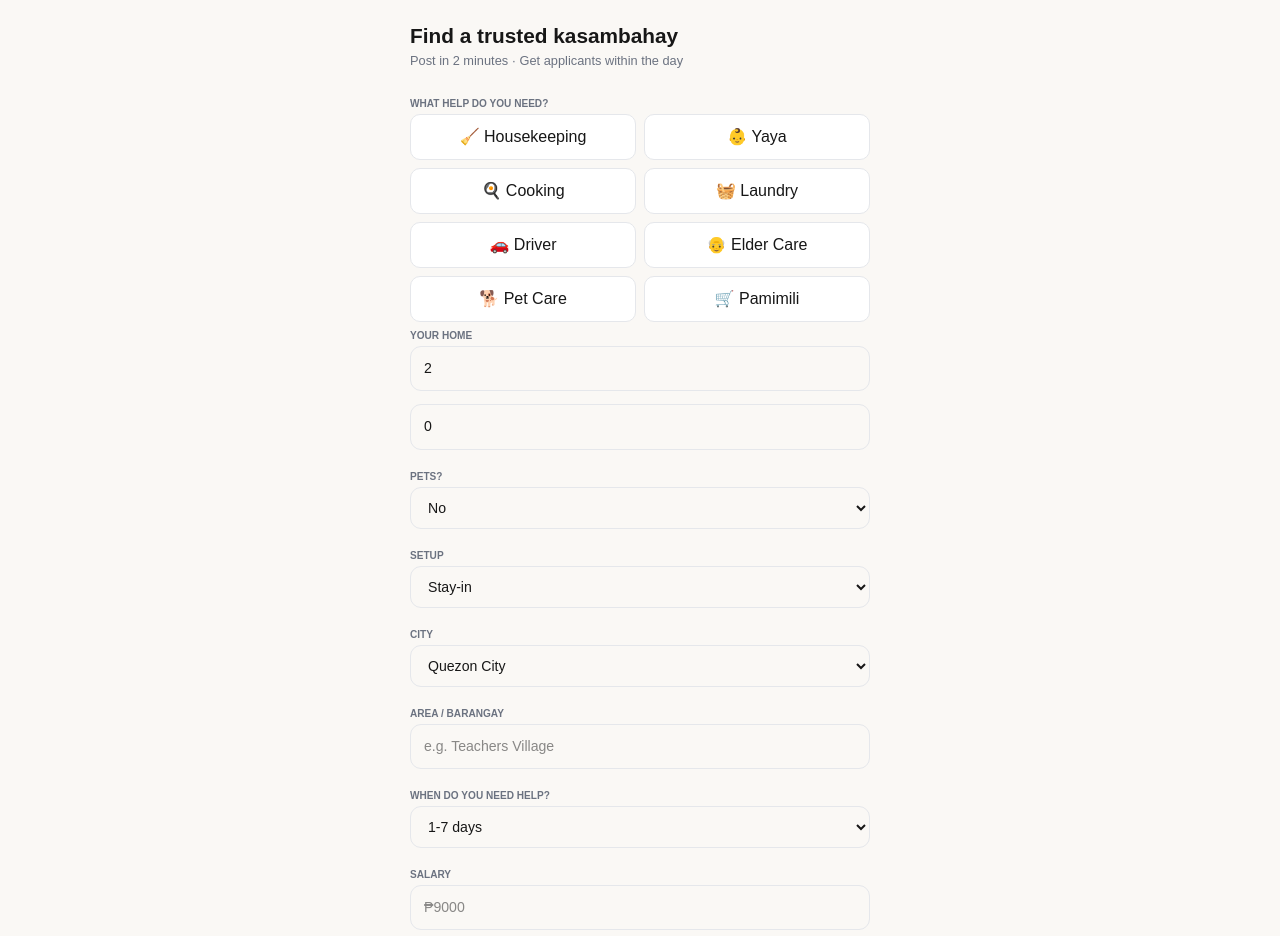
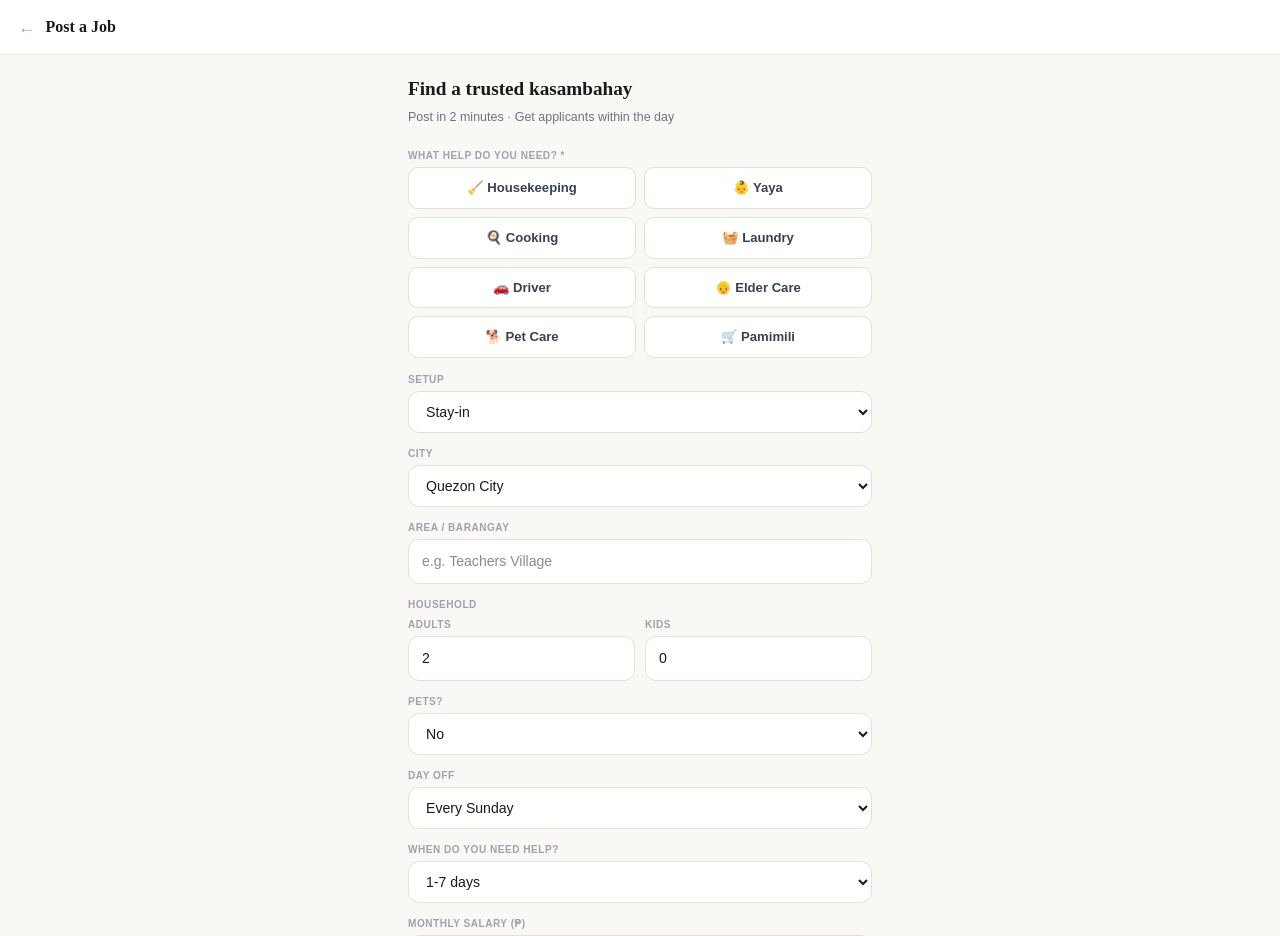
Before and after one commit to IPC-broad/maidit, a Next.js app: page /dashboard/homeowner/post-job in a window 1280 px wide. Shown: the top 936 px of the page. Built offline with nearby package versions, Linux system fonts and the light colour scheme.

Commit message:
Post job with 499 PayMongo payment gate

```diff
--- a/app/dashboard/homeowner/post-job/page.tsx
+++ b/app/dashboard/homeowner/post-job/page.tsx
@@ -1,14 +1,16 @@
 'use client'
 import { useState } from 'react'
 import { useRouter } from 'next/navigation'
+
+const PAYMONGO_LINK = 'https://pm.link/org-9FQv6XBpoCxdDMaMPY8gze3N/3H88IVz'
 
 export default function PostJobPage() {
   const router = useRouter()
 
   const [loading, setLoading] = useState(false)
-  const [success, setSuccess] = useState(false)
   const [error, setError] = useState('')
-  const [step, setStep] = useState<'form' | 'review'>('form')
+  const [step, setStep] = useState<'form' | 'review' | 'pay' | 'confirm' | 'done'>('form')
+  const [submitting, setSubmitting] = useState(false)
 
   const [form, setForm] = useState({
     salary: '',
@@ -25,37 +27,22 @@ export default function PostJobPage() {
   })
 
   const update = (k: string, v: any) => setForm(f => ({ ...f, [k]: v }))
-
   const toggleScope = (s: string) => setForm(f => ({
     ...f,
-    scope: f.scope.includes(s)
-      ? f.scope.filter(x => x !== s)
-      : [...f.scope, s]
+    scope: f.scope.includes(s) ? f.scope.filter(x => x !== s) : [...f.scope, s]
   }))
 
   const handlePost = async () => {
-    setLoading(true)
+    setSubmitting(true)
     setError('')
-
     const { supabase } = await import('../../../../lib/supabase')
     const { data: { user } } = await supabase.auth.getUser()
-
-    if (!user) {
-      router.push('/login')
-      return
-    }
+    if (!user) { router.push('/login'); return }
 
     const { data: hw } = await supabase
-      .from('homeowners')
-      .select('id')
-      .eq('profile_id', user.id)
-      .single()
+      .from('homeowners').select('id').eq('profile_id', user.id).single()
 
-    if (!hw) {
-      setError('Homeowner profile not found.')
-      setLoading(false)
-      return
-    }
+    if (!hw) { setError('Homeowner profile not found.'); setSubmitting(false); return }
 
     const { error } = await supabase.from('jobs').insert({
       homeowner_id: hw.id,
@@ -73,283 +60,309 @@ export default function PostJobPage() {
       active: true
     })
 
-    setLoading(false)
-
-    if (error) {
-      setError(error.message)
-      return
+    setSubmitting(false)
+    if (error) { setError(error.message); return }
+    setStep('done')
   }
 
-    setSuccess(true)
+  const s: any = {
+    wrap: { minHeight: '100vh', background: '#faf8f5', fontFamily: 'sans-serif', color: '#1a1a1a' },
+    head: { background: '#fff', borderBottom: '1px solid #ede8e0', padding: '14px 18px', display: 'flex', alignItems: 'center', gap: '10px' },
+    back: { background: 'none', border: 'none', color: '#9ca3af', fontSize: '1.1rem', cursor: 'pointer', padding: 0 },
+    body: { padding: '20px 18px 48px', maxWidth: '500px', margin: '0 auto' },
+    card: { background: '#fff', borderRadius: '12px', padding: '16px', border: '1px solid #ede8e0', marginBottom: '14px' },
+    lbl: { fontSize: '.63rem', fontWeight: 700, textTransform: 'uppercase' as const, letterSpacing: '.5px', color: '#9ca3af', marginBottom: '4px', display: 'block' },
+    inp: { width: '100%', padding: '11px 13px', border: '1.5px solid #e5e0d8', borderRadius: '11px', fontSize: '.88rem', marginBottom: '13px', background: '#fff', color: '#1a1a1a', fontFamily: 'sans-serif', outline: 'none' },
+    btn: { width: '100%', padding: '14px', borderRadius: '12px', border: 'none', background: '#1a6b3c', color: '#fff', fontFamily: 'sans-serif', fontSize: '1rem', fontWeight: 700, cursor: 'pointer', marginBottom: '10px' },
+    btnAmber: { width: '100%', padding: '14px', borderRadius: '12px', border: 'none', background: '#c9943a', color: '#fff', fontFamily: 'sans-serif', fontSize: '1rem', fontWeight: 700, cursor: 'pointer', marginBottom: '10px' },
+    btnBlue: { width: '100%', padding: '14px', borderRadius: '12px', border: 'none', background: '#2563eb', color: '#fff', fontFamily: 'sans-serif', fontSize: '1rem', fontWeight: 700, cursor: 'pointer', marginBottom: '10px' },
+    btnOutline: { width: '100%', padding: '12px', borderRadius: '12px', border: '1.5px solid #ede8e0', background: 'transparent', color: '#6b7280', fontFamily: 'sans-serif', fontSize: '.88rem', fontWeight: 600, cursor: 'pointer' },
+    center: { display: 'flex', flexDirection: 'column' as const, alignItems: 'center', justifyContent: 'center', minHeight: '100vh', padding: '28px', textAlign: 'center' as const, fontFamily: 'sans-serif', background: '#faf8f5' },
   }
 
-  const inp = {
-    width: '100%',
-    padding: '11px 13px',
-    border: '1.5px solid #e5e7eb',
-    borderRadius: '11px',
-    fontSize: '.88rem',
-    marginBottom: '13px'
-  }
+  const scopeItems = ['🧹 Housekeeping','👶 Yaya','🍳 Cooking','🧺 Laundry','🚗 Driver','👴 Elder Care','🐕 Pet Care','🛒 Pamimili']
 
-  const lbl = {
-    fontSize: '.63rem',
-    fontWeight: 700,
-    textTransform: 'uppercase' as const,
-    color: '#6b7280',
-    marginBottom: '4px'
-  }
-
-  const scopeItems = [
-    '🧹 Housekeeping',
-    '👶 Yaya',
-    '🍳 Cooking',
-    '🧺 Laundry',
-    '🚗 Driver',
-    '👴 Elder Care',
-    '🐕 Pet Care',
-    '🛒 Pamimili'
-  ]
-
-  if (success) {
-    return (
-      <div style={{ padding: 40, textAlign: 'center' }}>
-        <h1>🎉 Job Posted!</h1>
-        <button onClick={() => router.push('/dashboard/homeowner')}>
+  // ── DONE ──
+  if (step === 'done') return (
+    <div style={s.center}>
+      <div style={{ fontSize: '3rem', marginBottom: '16px' }}>🎉</div>
+      <h1 style={{ fontFamily: 'serif', fontSize: '1.5rem', fontWeight: 900, color: '#1a6b3c', marginBottom: '8px' }}>Job Posted!</h1>
+      <p style={{ color: '#6b7280', fontSize: '.84rem', lineHeight: 1.7, marginBottom: '24px' }}>
+        Your job listing is now live.<br/>Applicants will start coming in shortly.
+      </p>
+      <button style={{ ...s.btn, maxWidth: '300px' }} onClick={() => router.push('/dashboard/homeowner')}>
         Back to Dashboard
       </button>
     </div>
   )
-  }
 
-  // ✅ REVIEW SCREEN
-  if (step === 'review') {
-    return (
-      <div style={{ padding: '20px', maxWidth: '500px', margin: 'auto' }}>
+  // ── CONFIRM PAYMENT ──
+  if (step === 'confirm') return (
+    <div style={s.wrap}>
+      <div style={s.head}>
+        <span style={{ fontFamily: 'serif', fontSize: '1rem', fontWeight: 900, color: '#1a1a1a' }}>Confirm Payment</span>
+      </div>
+      <div style={s.body}>
+        <div style={{ fontFamily: 'serif', fontSize: '1.1rem', fontWeight: 900, marginBottom: '6px' }}>
+          Did you complete the payment? 💳
+        </div>
+        <div style={{ fontSize: '.76rem', color: '#6b7280', marginBottom: '20px', lineHeight: 1.6 }}>
+          Once you've paid ₱499 on PayMongo, tap confirm below to activate your job listing.
+        </div>
+        <div style={{ ...s.card, background: '#f0fdf4', border: '1px solid #bbf7d0' }}>
+          <div style={{ fontSize: '.74rem', color: '#166534', lineHeight: 1.8 }}>
+            ✅ PayMongo accepts <strong>QRPh</strong><br/>
+            Scan with GCash, BPI, BDO, or any bank app.<br/>
+            Make sure the amount shows <strong>₱499.00</strong>.
+          </div>
+        </div>
+        {error && <div style={{ background: '#fef2f2', border: '1px solid #fecaca', borderRadius: '9px', padding: '10px 13px', fontSize: '.78rem', color: '#dc2626', marginBottom: '12px' }}>{error}</div>}
+        <button
+          style={{ ...s.btn, opacity: submitting ? .6 : 1 }}
+          onClick={handlePost}
+          disabled={submitting}
+        >
+          {submitting ? 'Posting your job...' : "✅ Yes, I've paid ₱499"}
+        </button>
+        <button style={s.btnBlue} onClick={() => window.open(PAYMONGO_LINK, '_blank')}>
+          ↗ Re-open PayMongo
+        </button>
+        <button style={s.btnOutline} onClick={() => setStep('pay')}>
+          ← Back
+        </button>
+      </div>
+    </div>
+  )
 
-        <h1 style={{ fontSize: '1.3rem', fontWeight: 800, marginBottom: '16px' }}>
-          Review your job
-        </h1>
-
-        <div style={{
-          border: '1px solid #e5e7eb',
-          borderRadius: '12px',
-          padding: '16px',
-          marginBottom: '20px',
-          background: '#fff'
-        }}>
-
-          <div style={{ marginBottom: '10px', fontWeight: 700 }}>
-            You’re hiring:
+  // ── PAY SCREEN ──
+  if (step === 'pay') return (
+    <div style={s.wrap}>
+      <div style={s.head}>
+        <button style={s.back} onClick={() => setStep('review')}>←</button>
+        <span style={{ fontFamily: 'serif', fontSize: '1rem', fontWeight: 900, color: '#1a1a1a' }}>Activate Job Listing</span>
+      </div>
+      <div style={s.body}>
+        <div style={{ fontFamily: 'serif', fontSize: '1.15rem', fontWeight: 900, marginBottom: '4px' }}>
+          One-time activation fee 🎯
+        </div>
+        <div style={{ fontSize: '.76rem', color: '#6b7280', marginBottom: '20px', lineHeight: 1.6 }}>
+          Pay once to post your job and receive applicants within the day.
         </div>
 
-          <div style={{ fontSize: '.9rem', lineHeight: 1.6 }}>
-
-            <b>{form.setup}</b> helper in <b>{form.city}</b>
-            {form.area && ` (${form.area})`}
-
-            <br /><br />
-
-            <b>Scope:</b><br />
-            {form.scope.join(' · ')}
-
-            <br /><br />
-
-            <b>Household:</b><br />
-            {form.household.adults} adults · {form.household.kids} kids · {form.pets}
-
-            <br /><br />
-
-            <b>Start:</b><br />
-            {form.urgency === 'Custom'
-              ? form.custom_date
-              : form.urgency}
-
-            <br /><br />
-
-            <b>Salary:</b><br />
-            ₱{form.salary}/month
-
+        {/* Amount card */}
+        <div style={{ ...s.card, background: '#1a6b3c', border: 'none', textAlign: 'center' as const, padding: '22px' }}>
+          <div style={{ fontSize: '.65rem', fontWeight: 700, textTransform: 'uppercase' as const, letterSpacing: '1px', color: 'rgba(255,255,255,.5)', marginBottom: '6px' }}>
+            Job Listing Fee
+          </div>
+          <div style={{ fontFamily: 'serif', fontSize: '2.8rem', fontWeight: 900, color: '#fff', marginBottom: '4px' }}>₱499</div>
+          <div style={{ fontSize: '.7rem', color: 'rgba(255,255,255,.6)' }}>
+            One-time · Up to 10 job offers included
           </div>
         </div>
 
-        <div style={{ fontSize: '.75rem', color: '#6b7280', marginBottom: '12px' }}>
-          ✔ Free to post · You only pay when you hire
+        {/* What you get */}
+        <div style={s.card}>
+          <div style={{ fontSize: '.65rem', fontWeight: 700, textTransform: 'uppercase' as const, letterSpacing: '.5px', color: '#9ca3af', marginBottom: '10px' }}>What's included</div>
+          {[
+            { icon: '📋', text: '1 active job listing posted to all kasambahay' },
+            { icon: '👥', text: 'Receive up to 10 applicants' },
+            { icon: '💬', text: 'Send job offers directly to kasambahay' },
+            { icon: '🛡️', text: 'MaidIt support throughout hiring' },
+          ].map((item, i) => (
+            <div key={i} style={{ display: 'flex', gap: '10px', padding: '7px 0', borderBottom: i < 3 ? '1px solid #f3f4f6' : 'none', alignItems: 'flex-start' }}>
+              <span style={{ fontSize: '1rem', minWidth: '20px' }}>{item.icon}</span>
+              <span style={{ fontSize: '.78rem', color: '#374151', lineHeight: 1.5 }}>{item.text}</span>
+            </div>
+          ))}
         </div>
 
-        <button
-          onClick={handlePost}
-          disabled={loading}
-          style={{
-            width: '100%',
-            padding: '14px',
-            borderRadius: '10px',
-            background: '#1a6b3c',
-            color: '#fff',
-            fontWeight: 700,
-            marginBottom: '10px'
-          }}
-        >
-          {loading ? 'Posting...' : 'Post Job & Get Applicants'}
+        {/* How to pay */}
+        <div style={{ background: '#fffbeb', border: '1px solid #fde68a', borderRadius: '11px', padding: '12px 14px', marginBottom: '18px' }}>
+          <div style={{ fontSize: '.7rem', fontWeight: 700, color: '#92400e', marginBottom: '6px' }}>How it works:</div>
+          {[
+            'Tap "Pay ₱499 via PayMongo" — a new tab opens',
+            'Scan the QRPh code with GCash or your bank app',
+            'Come back here and tap "I\'ve paid"',
+          ].map((txt, i) => (
+            <div key={i} style={{ display: 'flex', gap: '8px', marginBottom: '4px' }}>
+              <span style={{ fontSize: '.68rem', fontWeight: 700, color: '#92400e', minWidth: '14px' }}>{i + 1}.</span>
+              <span style={{ fontSize: '.72rem', color: '#78350f', lineHeight: 1.5 }}>{txt}</span>
+            </div>
+          ))}
+        </div>
+
+        <button style={s.btnAmber} onClick={() => { setStep('confirm'); window.open(PAYMONGO_LINK, '_blank') }}>
+          Pay ₱499 via PayMongo →
         </button>
-
-        <button
-          onClick={() => setStep('form')}
-          style={{
-            width: '100%',
-            padding: '12px',
-            borderRadius: '10px',
-            background: '#fff',
-            border: '1.5px solid #e5e7eb',
-            color: '#6b7280',
-            fontWeight: 600
-          }}
-        >
-          Back to Edit
+        <button style={s.btnOutline} onClick={() => router.push('/dashboard/homeowner')}>
+          Pay later
         </button>
-
+        <div style={{ fontSize: '.67rem', color: '#9ca3af', textAlign: 'center' as const, marginTop: '14px', lineHeight: 1.6 }}>
+          Secured by PayMongo · QRPh accepted<br/>
+          Job goes live after payment is verified.
+        </div>
+      </div>
     </div>
   )
-  }
 
-  // ✅ FORM SCREEN
+  // ── REVIEW SCREEN ──
+  if (step === 'review') return (
+    <div style={s.wrap}>
+      <div style={s.head}>
+        <button style={s.back} onClick={() => setStep('form')}>←</button>
+        <span style={{ fontFamily: 'serif', fontSize: '1rem', fontWeight: 900, color: '#1a1a1a' }}>Review Your Job</span>
+      </div>
+      <div style={s.body}>
+        <div style={{ fontFamily: 'serif', fontSize: '1.15rem', fontWeight: 900, marginBottom: '16px' }}>
+          Looks good? 👀
+        </div>
+        <div style={s.card}>
+          <div style={{ fontSize: '.65rem', fontWeight: 700, textTransform: 'uppercase' as const, letterSpacing: '.5px', color: '#9ca3af', marginBottom: '12px' }}>Job Summary</div>
+          {[
+            { label: 'Setup', value: `${form.setup} · ${form.city}${form.area ? ` · ${form.area}` : ''}` },
+            { label: 'Scope', value: form.scope.join(', ') || '—' },
+            { label: 'Household', value: `${form.household.adults} adults · ${form.household.kids} kids · Pets: ${form.pets}` },
+            { label: 'Start', value: form.urgency === 'Custom' ? form.custom_date : form.urgency },
+            { label: 'Salary', value: `₱${parseInt(form.salary || '0').toLocaleString()}/month` },
+            { label: 'Day off', value: form.day_off },
+          ].map((row, i, arr) => (
+            <div key={i} style={{ display: 'flex', justifyContent: 'space-between', padding: '8px 0', borderBottom: i < arr.length - 1 ? '1px solid #f3f4f6' : 'none', gap: '12px' }}>
+              <span style={{ fontSize: '.78rem', color: '#9ca3af', flexShrink: 0 }}>{row.label}</span>
+              <span style={{ fontSize: '.78rem', fontWeight: 600, color: '#1a1a1a', textAlign: 'right' as const }}>{row.value}</span>
+            </div>
+          ))}
+        </div>
+
+        <div style={{ background: '#fef3e2', border: '1px solid #fde8c0', borderRadius: '11px', padding: '12px 14px', marginBottom: '18px' }}>
+          <div style={{ fontSize: '.74rem', color: '#92400e', lineHeight: 1.6 }}>
+            💡 Activating this listing costs <strong>₱499</strong> — paid once via PayMongo. Your job goes live immediately after.
+          </div>
+        </div>
+
+        <button style={s.btnAmber} onClick={() => setStep('pay')}>
+          Continue to Payment →
+        </button>
+        <button style={s.btnOutline} onClick={() => setStep('form')}>
+          ← Edit Job
+        </button>
+      </div>
+    </div>
+  )
+
+  // ── FORM SCREEN ──
   return (
-    <div style={{ padding: '20px', maxWidth: '500px', margin: 'auto' }}>
+    <div style={s.wrap}>
+      <div style={s.head}>
+        <button style={s.back} onClick={() => router.push('/dashboard/homeowner')}>←</button>
+        <span style={{ fontFamily: 'serif', fontSize: '1rem', fontWeight: 900, color: '#1a1a1a' }}>Post a Job</span>
+      </div>
+      <div style={s.body}>
+        <div style={{ fontFamily: 'serif', fontSize: '1.2rem', fontWeight: 900, marginBottom: '4px' }}>
+          Find a trusted kasambahay
+        </div>
+        <div style={{ fontSize: '.78rem', color: '#6b7280', marginBottom: '20px', lineHeight: 1.6 }}>
+          Post in 2 minutes · Get applicants within the day
+        </div>
 
-      <h1 style={{ fontSize: '1.3rem', fontWeight: 800 }}>
-        Find a trusted kasambahay
-      </h1>
+        {error && <div style={{ background: '#fef2f2', border: '1px solid #fecaca', borderRadius: '9px', padding: '10px 13px', fontSize: '.78rem', color: '#dc2626', marginBottom: '12px' }}>{error}</div>}
 
-      <p style={{ fontSize: '.8rem', color: '#6b7280', marginBottom: '20px' }}>
-        Post in 2 minutes · Get applicants within the day
-      </p>
-
-      {error && <div style={{ color: 'red', marginBottom: 10 }}>{error}</div>}
-
-      {/* SCOPE */}
-      <label style={lbl}>What help do you need?</label>
-      <div style={{ display: 'grid', gridTemplateColumns: '1fr 1fr', gap: '8px' }}>
-        {scopeItems.map(s => (
-          <button key={s} onClick={() => toggleScope(s)}
-            style={{
-              padding: '10px',
-              borderRadius: '10px',
-              border: form.scope.includes(s)
-                ? '1.5px solid #1a6b3c'
-                : '1.5px solid #e5e7eb',
-              background: form.scope.includes(s)
-                ? '#e8f5ee'
-                : '#fff'
+        <label style={s.lbl}>What help do you need? *</label>
+        <div style={{ display: 'grid', gridTemplateColumns: '1fr 1fr', gap: '8px', marginBottom: '14px' }}>
+          {scopeItems.map(sc => (
+            <button key={sc} onClick={() => toggleScope(sc)} style={{
+              padding: '10px', borderRadius: '10px', fontFamily: 'sans-serif', fontSize: '.82rem', fontWeight: 600, cursor: 'pointer',
+              border: form.scope.includes(sc) ? '1.5px solid #c9943a' : '1.5px solid #e5e0d8',
+              background: form.scope.includes(sc) ? '#fef3e2' : '#fff',
+              color: form.scope.includes(sc) ? '#92400e' : '#374151',
             }}>
-            {s}
+              {sc}
             </button>
           ))}
         </div>
 
-      {/* HOUSEHOLD */}
-      <label style={lbl}>Your home</label>
-      <input
-        style={inp}
-        type="number"
-        placeholder="Adults"
-        value={form.household.adults}
-        onChange={e => setForm(f => ({
-          ...f,
-          household: { ...f.household, adults: parseInt(e.target.value) }
-        }))}
-      />
+        <label style={s.lbl}>Setup</label>
+        <select style={s.inp} value={form.setup} onChange={e => update('setup', e.target.value)}>
+          <option>Stay-in</option>
+          <option>Stay-out</option>
+          <option>Either</option>
+        </select>
 
-      <input
-        style={inp}
-        type="number"
-        placeholder="Kids"
-        value={form.household.kids}
-        onChange={e => setForm(f => ({
-          ...f,
-          household: { ...f.household, kids: parseInt(e.target.value) }
-        }))}
-      />
+        <label style={s.lbl}>City</label>
+        <select style={s.inp} value={form.city} onChange={e => update('city', e.target.value)}>
+          <option>Quezon City</option>
+          <option>Makati</option>
+          <option>Pasig</option>
+          <option>Taguig</option>
+          <option>Mandaluyong</option>
+          <option>Marikina</option>
+          <option>Paranaque</option>
+          <option>Las Pinas</option>
+          <option>Muntinlupa</option>
+          <option>Caloocan</option>
+        </select>
 
-      {/* PETS */}
-      <label style={lbl}>Pets?</label>
-      <select style={inp} value={form.pets} onChange={e => update('pets', e.target.value)}>
+        <label style={s.lbl}>Area / Barangay</label>
+        <input style={s.inp} placeholder="e.g. Teachers Village" onChange={e => update('area', e.target.value)} />
+
+        <label style={s.lbl}>Household</label>
+        <div style={{ display: 'grid', gridTemplateColumns: '1fr 1fr', gap: '10px' }}>
+          <div>
+            <label style={{ ...s.lbl, marginBottom: '4px' }}>Adults</label>
+            <input style={s.inp} type="number" min="1" value={form.household.adults}
+              onChange={e => setForm(f => ({ ...f, household: { ...f.household, adults: parseInt(e.target.value) || 1 } }))} />
+          </div>
+          <div>
+            <label style={{ ...s.lbl, marginBottom: '4px' }}>Kids</label>
+            <input style={s.inp} type="number" min="0" value={form.household.kids}
+              onChange={e => setForm(f => ({ ...f, household: { ...f.household, kids: parseInt(e.target.value) || 0 } }))} />
+          </div>
+        </div>
+
+        <label style={s.lbl}>Pets?</label>
+        <select style={s.inp} value={form.pets} onChange={e => update('pets', e.target.value)}>
           <option>No</option>
           <option>Dog</option>
           <option>Cat</option>
           <option>Multiple</option>
         </select>
 
-      {/* SETUP */}
-      <label style={lbl}>Setup</label>
-      <select style={inp} value={form.setup} onChange={e => update('setup', e.target.value)}>
-        <option>Stay-in</option>
-        <option>Stay-out</option>
-        <option>Either</option>
+        <label style={s.lbl}>Day Off</label>
+        <select style={s.inp} value={form.day_off} onChange={e => update('day_off', e.target.value)}>
+          <option>Every Sunday</option>
+          <option>Every Saturday</option>
+          <option>Every other Sunday</option>
+          <option>To be discussed</option>
         </select>
 
-      {/* LOCATION */}
-      <label style={lbl}>City</label>
-      <select style={inp} value={form.city} onChange={e => update('city', e.target.value)}>
-        <option>Quezon City</option>
-        <option>Makati</option>
-        <option>Pasig</option>
-        <option>Taguig</option>
-      </select>
-
-      <label style={lbl}>Area / Barangay</label>
-      <input
-        style={inp}
-        placeholder="e.g. Teachers Village"
-        onChange={e => update('area', e.target.value)}
-      />
-
-      {/* URGENCY */}
-      <label style={lbl}>When do you need help?</label>
-      <select style={inp} value={form.urgency} onChange={e => update('urgency', e.target.value)}>
+        <label style={s.lbl}>When do you need help?</label>
+        <select style={s.inp} value={form.urgency} onChange={e => update('urgency', e.target.value)}>
           <option>Now</option>
           <option>1-7 days</option>
           <option>2 weeks</option>
           <option>Flexible</option>
           <option>Custom</option>
         </select>
-
         {form.urgency === 'Custom' && (
-        <input type="date" style={inp} onChange={e => update('custom_date', e.target.value)} />
+          <input type="date" style={s.inp} onChange={e => update('custom_date', e.target.value)} />
         )}
 
-      {/* SALARY */}
-      <label style={lbl}>Salary</label>
-      <input
-        style={inp}
-        type="number"
-        placeholder="₱9000"
-        value={form.salary}
-        onChange={e => update('salary', e.target.value)}
-      />
-
-      <div style={{ fontSize: '.7rem', color: '#9ca3af', marginBottom: '10px' }}>
-        Typical: ₱8,000 – ₱15,000
-      </div>
+        <label style={s.lbl}>Monthly Salary (₱)</label>
+        <input style={s.inp} type="number" placeholder="e.g. 9000" value={form.salary}
+          onChange={e => update('salary', e.target.value)} />
+        <div style={{ fontSize: '.7rem', color: '#9ca3af', marginBottom: '16px' }}>Typical: ₱8,000 – ₱15,000/month</div>
 
         <button
+          style={s.btnAmber}
           onClick={() => {
-          if (!form.salary) return setError('Please enter salary')
-          if (form.scope.length === 0) return setError('Select at least one scope')
+            if (!form.salary) return setError('Please enter a salary')
+            if (form.scope.length === 0) return setError('Select at least one type of help needed')
             setError('')
             setStep('review')
           }}
-        style={{
-          width: '100%',
-          padding: '14px',
-          borderRadius: '10px',
-          background: '#1a6b3c',
-          color: '#fff',
-          fontWeight: 700
-        }}
         >
-        Continue
+          Continue →
         </button>
-
+      </div>
     </div>
   )
 }
```
Lines whose indentation alone changed are shown as unchanged.
